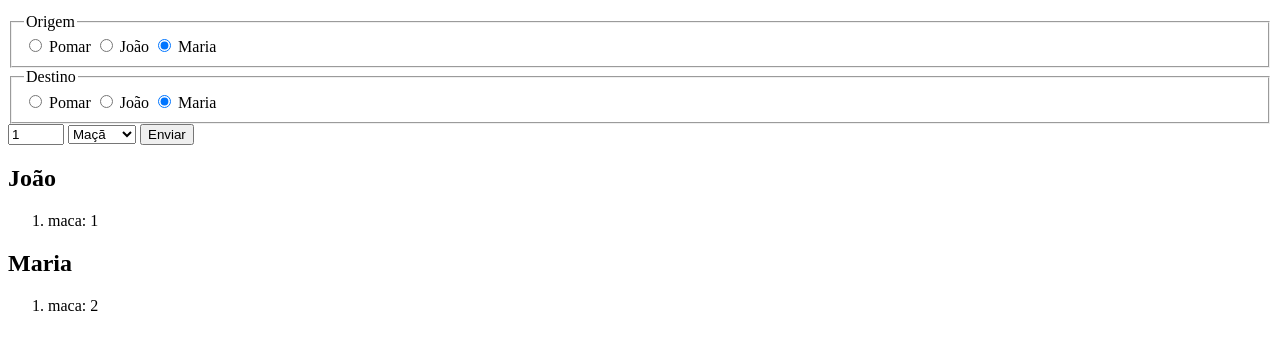
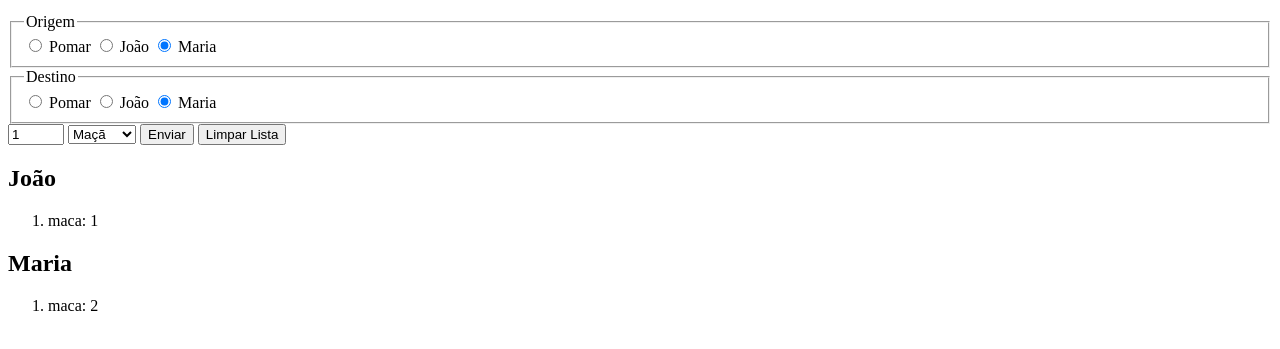
Before and after one commit to ufjf-dcc202/ufjf-dcc202-2023-3-b-atv12-amandaamarques, a website with bundled scripts: page index.html in a window 1280 px wide. Shown: the part 101-450 px from the top of the page. Built offline with nearby package versions, Linux system fonts and the light colour scheme.

Commit message:
Adicionei o botão "Limpar Lista"

```diff
--- a/index.html
+++ b/index.html
@@ -65,7 +65,8 @@
                 </select>
 
                 <button type="submit" name="enviar">Enviar</button>
-
+                <button type="button" id="buttonLimparLista">Limpar Lista</button>
+            </form>
             </form>
         </section>
         <section id="saida">
```
